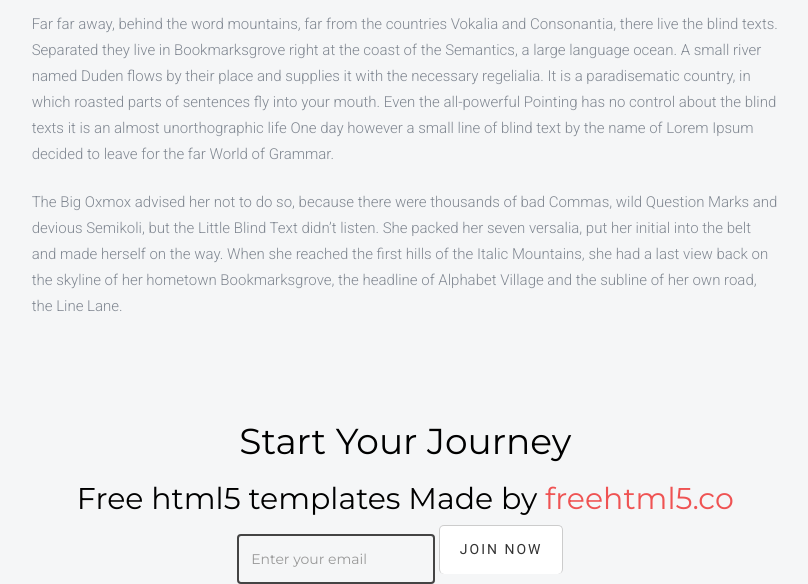
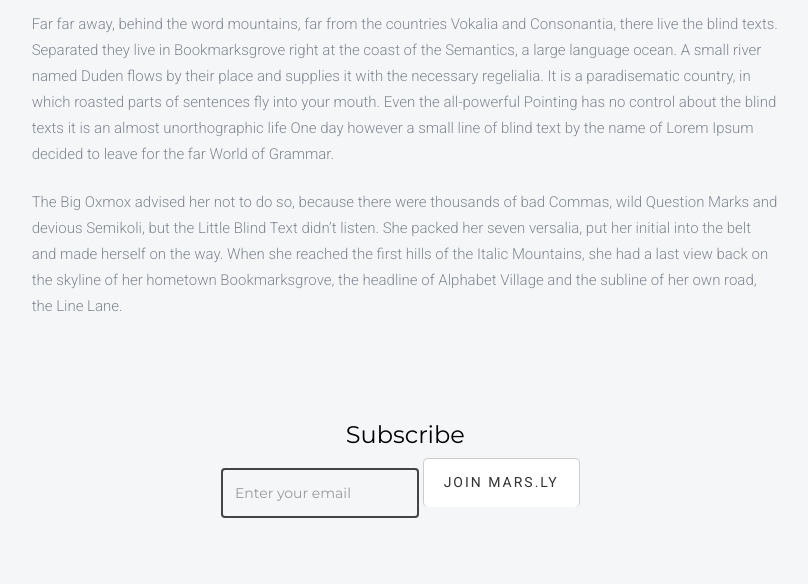
Before and after one commit to cambyses/hydrogen, a plain HTML site: page journal.html in a window 1280 px wide. Shown: the part 855-1439 px from the top of the page, without its empty margins (235-1043 px from the left). Drawn offline with Linux system fonts and the light colour scheme; files whose address does not match are found by name.

Commit message:
Update journal.html

```diff
--- a/journal.html
+++ b/journal.html
@@ -122,18 +122,19 @@
 	<section id="fh5co-header" class="fh5co-cover" role="banner" style="background-image:url(images/img_bg_2.jpg);">
 		<div class="overlay"></div>
 			<div class="container">
+
 				<div class="row">
 					<div class="col-md-8 col-md-offset-2 text-center">
 						<div class="display-t">
 							<div class="display-tc animate-box" data-animate-effect="fadeIn">
-							<h1>Start Your Journey</h1>
-							<h2>Free html5 templates Made by <a href="http://freehtml5.co/" target="_blank">freehtml5.co</a></h2>
+
+			<h3>Subscribe<a href="#" target="_blank"></a></h3>
 								<div class="row">
 			<form class="form-inline" id="fh5co-header-subscribe">
 			<div class="col-md-8 col-md-offset-2">
 			<div class="form-group">
 			<input type="text" class="form-control" id="email" placeholder="Enter your email">
-											<button type="submit" class="btn btn-default">Join Now</button>
+			<button type="submit" class="btn btn-default">Join Mars.ly</button>
 		</div>
 	</div>
 </form>
```
Lines whose indentation alone changed are shown as unchanged.
